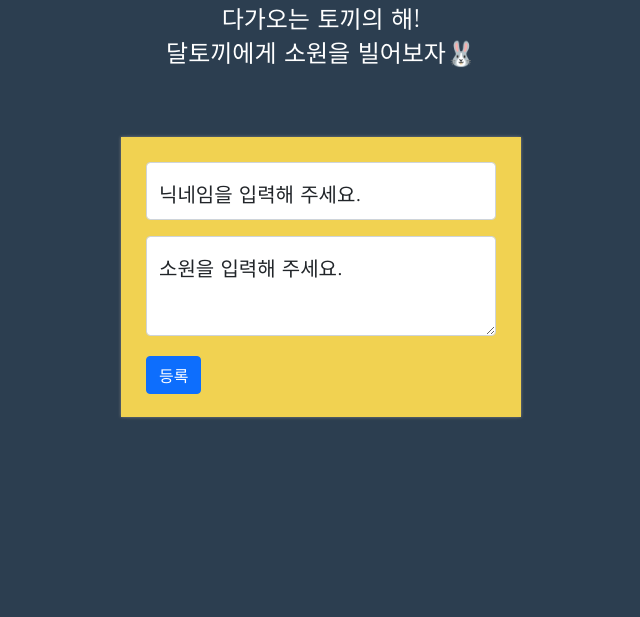
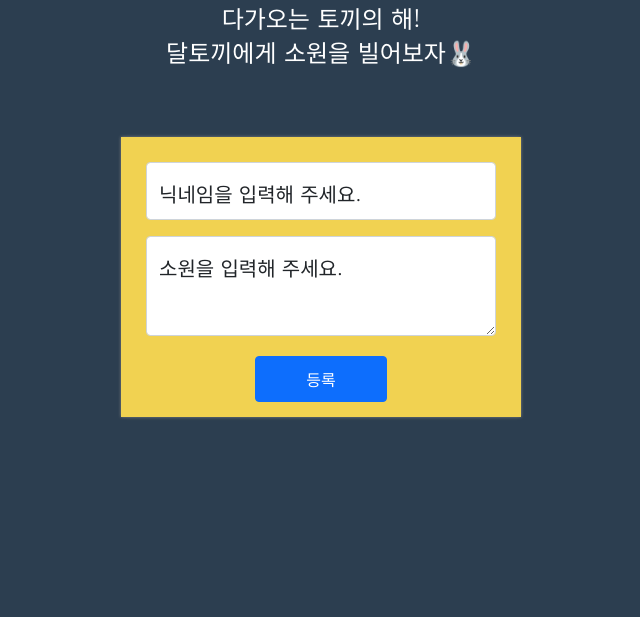
Before and after one commit to web-mini-project-team15/tell-me-wish, a Flask app: page / in a window 1280 px wide. Shown: the part 473-1090 px from the top of the page, without its empty margins (319-959 px from the left). Run offline with Flask 2, Linux system fonts and the light colour scheme; parts of the project's set-up code (start-up, migrations or seed data) failed here and were passed over.

Commit message:
fix; 제출버튼의 사이즈를 조정했습니다. #22

```diff
--- a/static/css/main.css
+++ b/static/css/main.css
@@ -117,9 +117,18 @@
     font-size: 20px;
     background-position: center center;
 }
+.buttonsize {
+    padding: 10px 50px;
+}
+
 
 .mybtns {
     display: flex;
     flex-direction: row;
     margin-top: 20px;
+
+    align-items: center;
+    justify-content: center;
 }
+
+}
--- a/templates/index.html
+++ b/templates/index.html
@@ -62,7 +62,7 @@
                 <label for="floatingTextarea2">소원을 입력해 주세요.</label>
             </div>
             <div class="mybtns">
-                <button type="submit" class="btn btn-primary">등록</button>
+                <button type="submit" class="buttonsize btn btn-primary">등록</button>
             </div>
         </div>
     </div>
```
